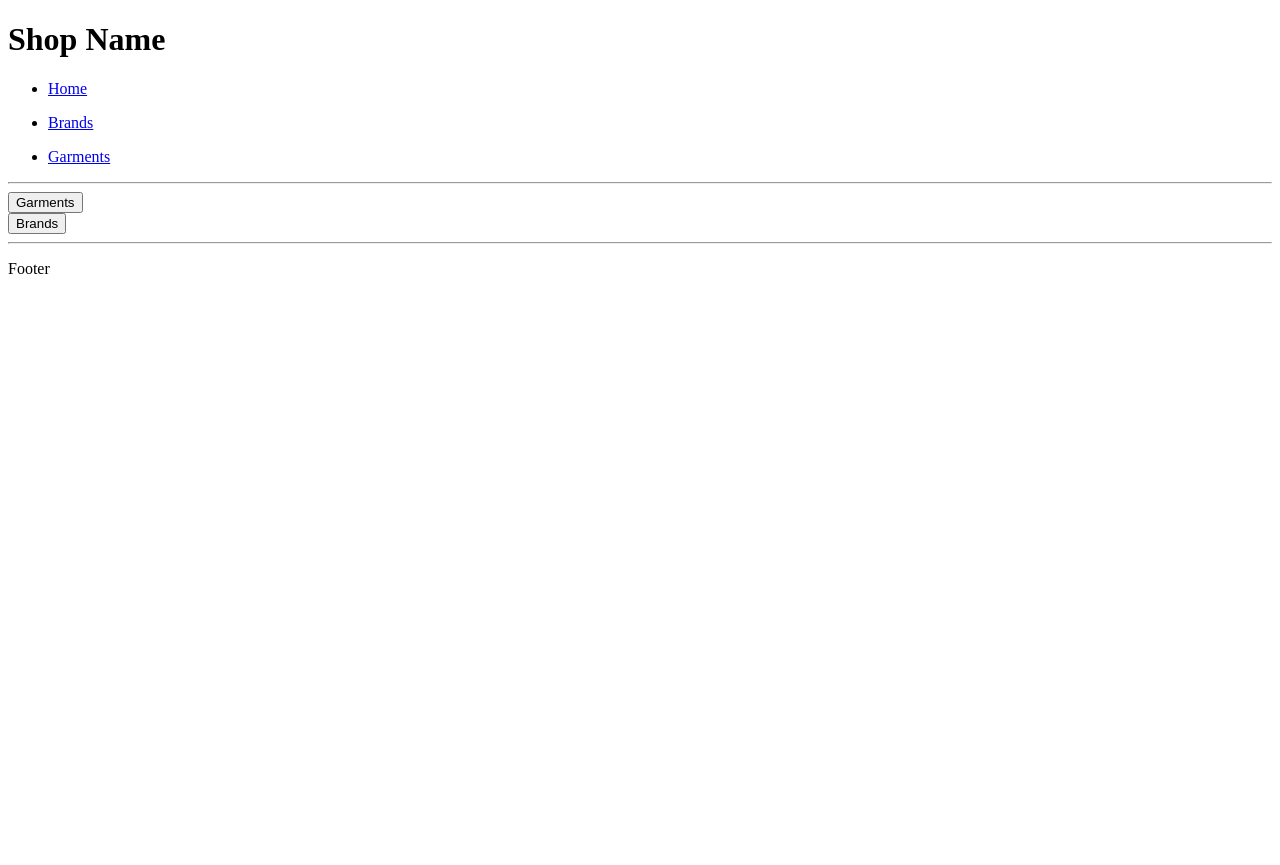
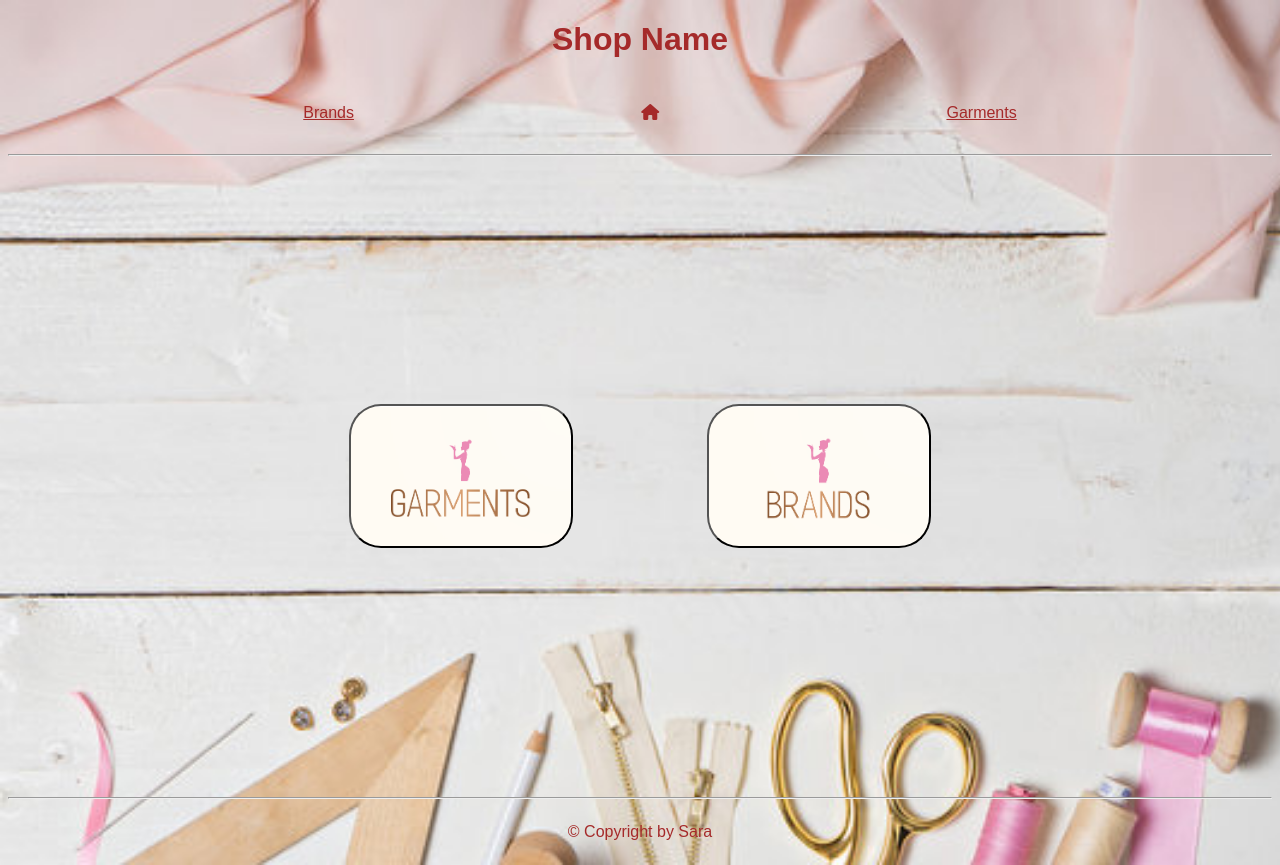
Before and after one commit to sreadytocode/Python_project, a Flask app: page / in a window 1280 px wide. Before the commit the page ends 274 px from the top, so only its background shows below. Run offline with Flask 2, Linux system fonts and the light colour scheme; some libraries are stand-ins or nearby versions.

Commit message:
Updated CSS

```diff
--- /dev/null
+++ b/static/css/style.css
@@ -0,0 +1,98 @@
+body {
+    background-color: lightpink;
+    background-image: url("background.jpeg");
+    background-repeat: no-repeat;
+    background-size: cover;
+    font-family: Arial, Helvetica, sans-serif;
+}
+
+.navLink {
+    list-style: none;
+
+}
+
+nav {
+    display: flex;
+    align-items: center;
+    flex-wrap: wrap;
+    padding: 0.5rem;
+    justify-content: space-evenly;
+}
+
+.title {
+    display: flex;
+    align-items: center;
+    justify-content: center;
+    color: brown;
+
+}
+
+.home-buttons {
+    display: flex;
+    align-items: center;
+    justify-content: space-evenly;
+    gap: 2rem;
+
+}
+
+.button {
+    color: brown;
+}
+
+.content {
+    padding: 15rem;
+
+}
+
+footer {
+    display: flex;
+    justify-content: center;
+    color: brown;
+}
+
+.garments {
+    width: 14rem;
+    height: 9rem;
+    border-radius: 2rem;
+    border:  black dashed solid;
+    font-size: 2rem;
+    color: brown;
+    font-style: italic;
+    font-weight: bold;
+    background-image: url("Garments.png");
+    background-size: cover;
+    background-repeat: no-repeat;
+}
+
+.brands {
+    width: 14rem;
+    height: 9rem;
+    border-radius: 2rem;
+    border: dashed solid black;
+    font-size: 2rem;
+    color: brown;
+    background-image: url("Brand.png");
+    background-size: cover;
+}
+.add-heading {
+    text-align: center;
+    color: brown;
+}
+.add-garment {
+    display: flex;
+    flex-direction: row;
+    flex-flow: row wrap;
+    flex-wrap: wrap;
+    align-items: center;
+    justify-content: space-evenly;
+    color: brown;
+    text-align: center;
+    padding: 0.3rem;
+    gap: 0.5rem;
+    font-weight: bold;
+
+}
+
+.submit {
+    margin-left: -440px;
+}
--- a/templates/base.html
+++ b/templates/base.html
@@ -4,28 +4,32 @@
     <meta charset="UTF-8">
     <meta http-equiv="X-UA-Compatible" content="IE=edge">
     <meta name="viewport" content="width=device-width, initial-scale=1.0">
+    <link rel="stylesheet" href="{{ url_for('static', filename='css/style.css') }}">
+    <script src="https://kit.fontawesome.com/19ad6b2305.js" crossorigin="anonymous"></script>
     <title>Shop inventory</title>
 </head>
 <body>
     <main>
-        <h1>Shop Name</h1>
+        <header>
+        <h1 class="title">Shop Name</h1>
         <nav>
             <ul>
-                <li>
-                    <a href="/">Home</a>
+                <li class="navLink">
+                    <a class="button" href="/brands">Brands</a>
                 </li>
             </ul>
             <ul>
-                <li>
-                    <a href="/brands">Brands</a>
+                <li class="navLink">
+                    <a class="button" href="/"> <i class="fa-solid fa-house"></i></a>
                 </li>
             </ul>
             <ul>
-                <li>
-                    <a href="/garments">Garments</a>
+                <li class="navLink">
+                    <a class="button" href="/garments">Garments</a>
                 </li>
             </ul>
         </nav>
+        </header>
         <section>
             <hr>
             {% block content %}
@@ -36,6 +40,6 @@
 </body>
 <hr>
 <footer>
-    <p>Footer</p>
+    <p>&copy Copyright by Sara</p>
 </footer>
 </html>
--- a/templates/garments/edit.html
+++ b/templates/garments/edit.html
@@ -29,11 +29,11 @@
         </div>
         <div>
             <label for="buying_cost">Buying Cost:</label>
-            <input type="number" id="buying_cost" name="buying_cost" value="{{ garment.buying_cost }}" required>
+            <input type="number" id="buying_cost" min="0" step=".01" name="buying_cost" value="{{ garment.buying_cost }}" placeholder="£" required>
         </div>
         <div>
             <label for="selling_price">Selling Price:</label>
-            <input type="number" id="selling_price" name="selling_price" value="{{ garment.selling_price }}" required>
+            <input type="number" id="selling_price" min="0" step=".01" name="selling_price" value="{{ garment.selling_price }}" required>
         </div>
 
         <button type="submit">Update Garment Details</button>
--- a/templates/index.html
+++ b/templates/index.html
@@ -1,16 +1,19 @@
 {% extends 'base.html' %}
 
 {% block content %}
+<section class="content">
+    <div class="home-buttons">
     <div>
         <form action="/garments">
-        <button class="garments">Garments</button>
+            <button class="garments"></button>
         </form>
     </div>
 
     <div>
         <form action="/brands">
-        <button class="brands">Brands</button>
+            <button class="brands"></button>
         </form>
     </div>
-
+        </div>
+</section>
 {% endblock content %}
```
Also changed, not shown: templates/garments/index.html (+6 -4 lines), static/css/Brand-test.png (added), static/css/Brand.png (added), static/css/Garments.png (added), static/css/background.jpeg (added). Lines whose indentation alone changed are shown as unchanged.
